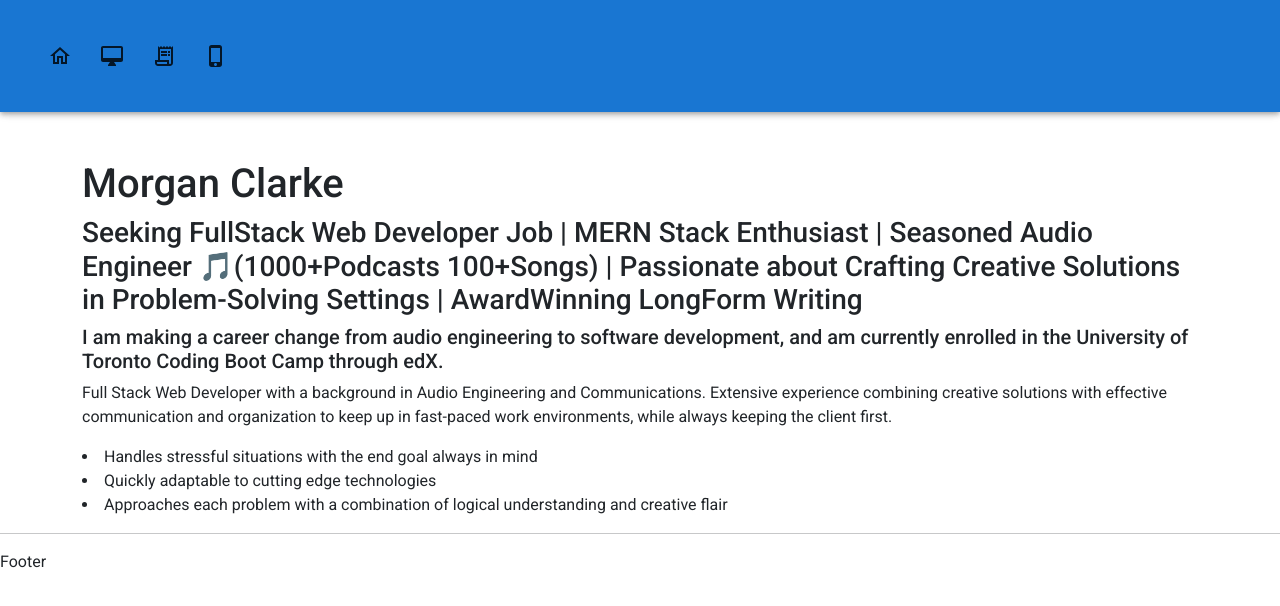
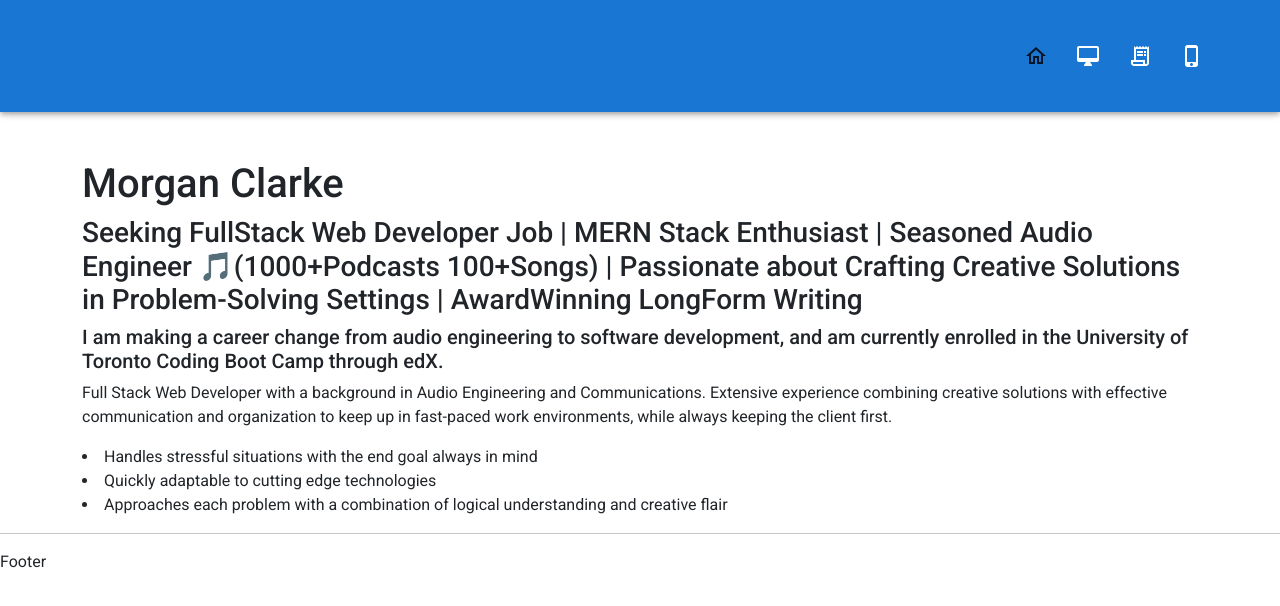
Before and after one commit to morgs999/my-portfolio, a React (Vite) app: page / in a window 1280 px wide. Shown: the top 606 px of the page. Built offline with nearby package versions, Linux system fonts and the light colour scheme.

Commit message:
Update NavBar.jsx

```diff
--- a/src/components/NavBar.jsx
+++ b/src/components/NavBar.jsx
@@ -4,17 +4,12 @@ import Toolbar from '@mui/material/Toolbar';
 import Typography from '@mui/material/Typography';
 import IconButton from '@mui/material/IconButton';
 import HomeOutlinedIcon from '@mui/icons-material/HomeOutlined';
-import MemoryOutlinedIcon from '@mui/icons-material/MemoryOutlined';
-import BookOutlinedIcon from '@mui/icons-material/BookOutlined';
-import BrowserUpdatedOutlinedIcon from '@mui/icons-material/BrowserUpdatedOutlined';
-import ComputerOutlinedIcon from '@mui/icons-material/ComputerOutlined';
 import DesktopMacOutlinedIcon from '@mui/icons-material/DesktopMacOutlined';
-import DvrOutlinedIcon from '@mui/icons-material/DvrOutlined';
 import ReceiptLongOutlinedIcon from '@mui/icons-material/ReceiptLongOutlined';
 import PhoneIphoneOutlinedIcon from '@mui/icons-material/PhoneIphoneOutlined';
-import { FaBlackTie } from 'react-icons/fa';
 
 import { createTheme } from '@mui/material/styles';
+import { Grid } from '@mui/material';
 
 
 const theme = createTheme({
@@ -32,15 +27,16 @@ const theme = createTheme({
 export default function NavBar() {
   return (
     <Box sx={{ flexGrow: 1, mb: 20 }}>
-      <AppBar className='p-4' color='primary'  >
-        <Toolbar sx={{ color: theme.palette.primary.main }}>
+      <AppBar className='p-4' >
+        <Grid container justifyContent="flex-end">
+          <Toolbar>
 
             <IconButton
               size="large"
               edge="start"
               color="inherit"
               aria-label="home"
-            sx={{ mr: 2 }}
+              sx={{ mr: 2, color: theme.palette.primary.main }}
               href='/'
             >
               <HomeOutlinedIcon />
@@ -80,6 +76,7 @@ export default function NavBar() {
             </IconButton>
 
           </Toolbar>
+        </Grid>
       </AppBar>
     </Box>
   );
```
Lines whose indentation alone changed are shown as unchanged.
